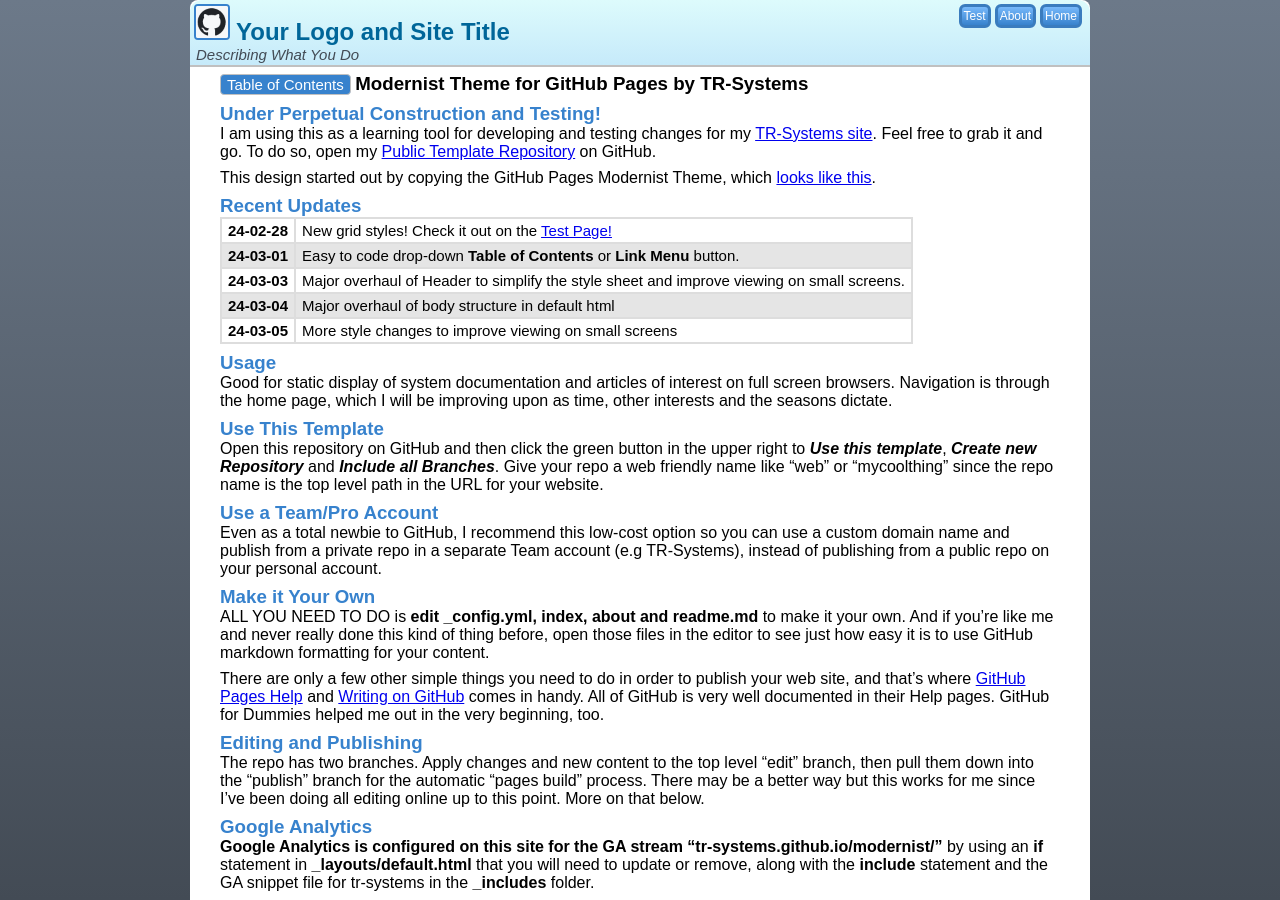
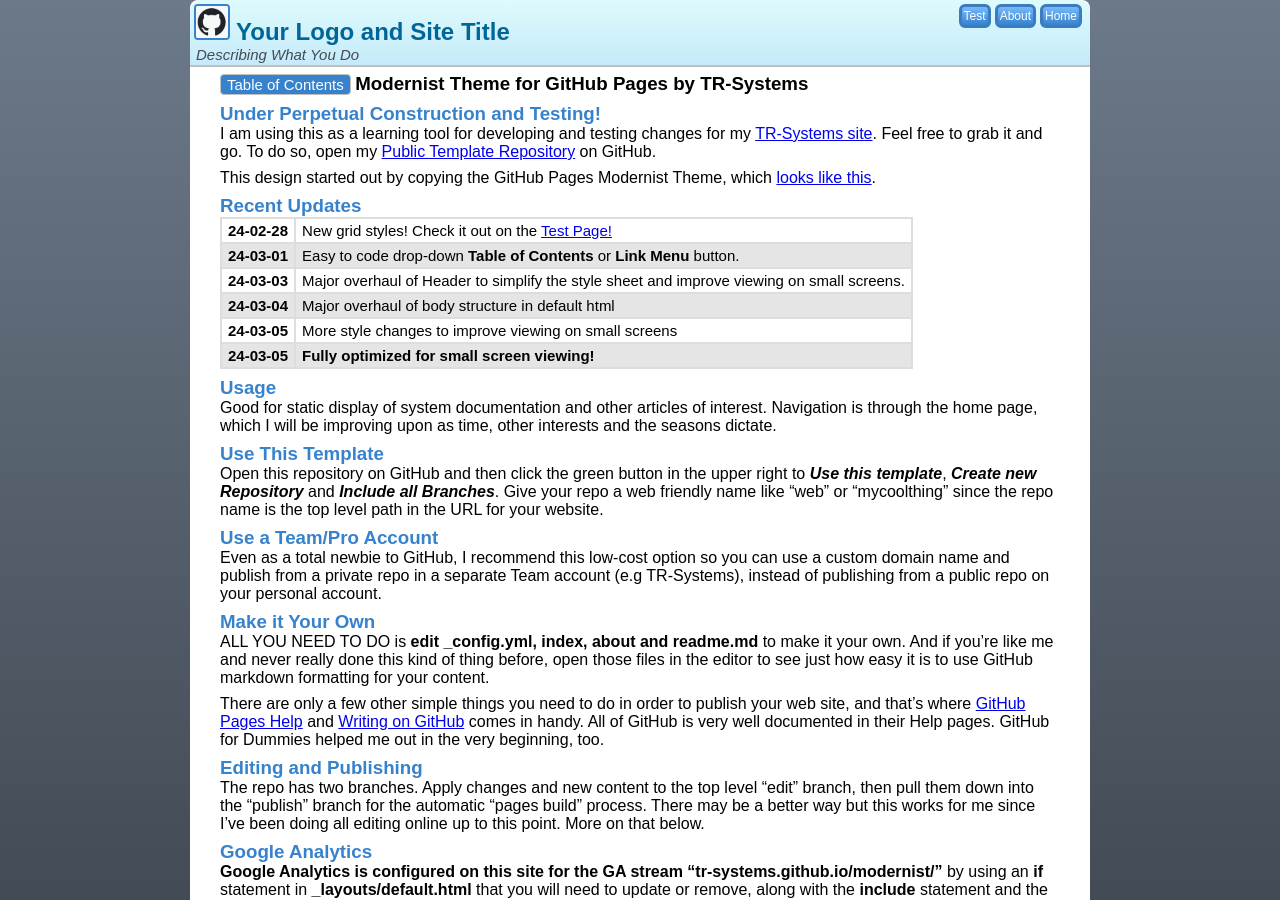
Before and after one commit to TR-Systems/modernist, a Jekyll site: the page built from index.md, in a window 1280 px wide and 900 px high. Built offline with Jekyll 4.4.1, drawn with Linux system fonts in a browser that asks for light colours; our own code applies the rules of GitHub Pages for plain Markdown files.

Commit message:
Update index.md

```diff
--- a/index.md
+++ b/index.md
@@ -31,9 +31,10 @@
 | **24-03-03** | Major overhaul of Header to simplify the style sheet and improve viewing on small screens.
 | **24-03-04** | Major overhaul of body structure in default html
 | **24-03-05** | More style changes to improve viewing on small screens
+| **24-03-05** | **Fully optimized for small screen viewing!**
 
 ### Usage
-Good for static display of system documentation and articles of interest on full screen browsers. Navigation is through the home page, which I will be improving upon as time, other interests and the seasons dictate.
+Good for static display of system documentation and other articles of interest. Navigation is through the home page, which I will be improving upon as time, other interests and the seasons dictate.
 
 ### Use This Template
 Open this repository on GitHub and then click the green button in the upper right to ***Use this template***, ***Create new Repository*** and ***Include all Branches***. Give your repo a web friendly name like "web" or "mycoolthing" since the repo name is the top level path in the URL for your website.
```
